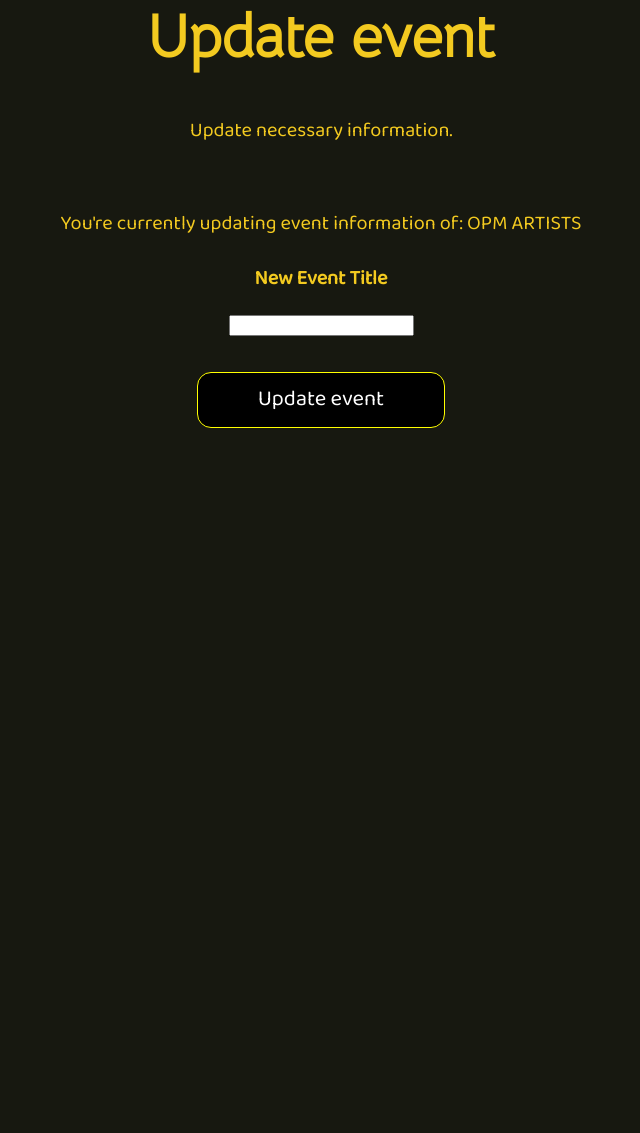
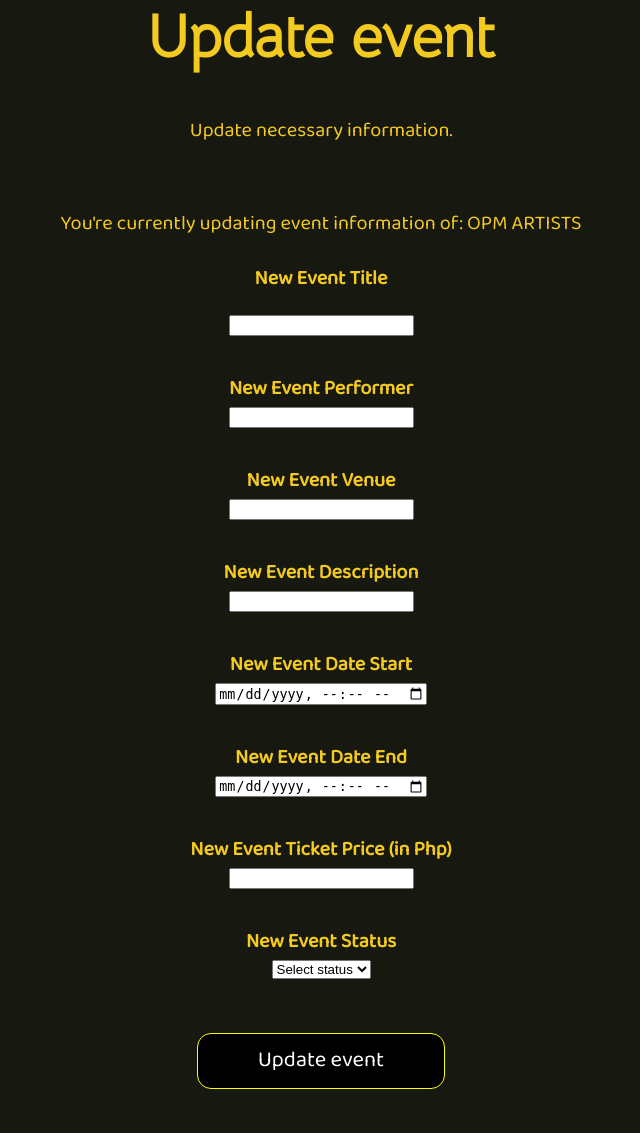
Before and after one commit to whoiscram/Server-Side-Web-Scripting-College-Requirment-, a PHP site: page /admin/edit_event.php?id=1 in a window 1280 px wide. Shown: the part 41-1174 px from the top of the page, without its empty margins (319-959 px from the left). Before the commit the page ends 469 px from the top, so only its background shows below. Run offline with PHP 8.4, Linux system fonts and the light colour scheme; a user stored in the database is signed in; data comes from the database, SQL or seed files in the repository.

Commit message:
modify edit_event.php

```diff
--- a/admin/edit_event.php
+++ b/admin/edit_event.php
@@ -27,11 +27,26 @@ $row = $sql->fetch(PDO::FETCH_ASSOC);
 if (isset($_REQUEST['update'])) {
     $id = $_REQUEST['id'];
     $title = filter_var($_REQUEST['title'], FILTER_SANITIZE_STRING);
+    $performer = filter_var($_REQUEST['performer'], FILTER_SANITIZE_STRING);
+    $venue = filter_var($_REQUEST['venue'], FILTER_SANITIZE_STRING);
+    $description = filter_var($_REQUEST['description'], FILTER_SANITIZE_STRING);
+    $date_start = filter_var($_REQUEST['date_start'], FILTER_SANITIZE_STRING);
+    $date_end = filter_var($_REQUEST['date_end'], FILTER_SANITIZE_STRING);
+    $ticket_price = filter_var($_REQUEST['ticket_price'], FILTER_SANITIZE_STRING);
+    $status = filter_var($_REQUEST['status'], FILTER_SANITIZE_STRING);
+
     try {
-        $sql = $db->prepare("UPDATE events SET title=:title WHERE id = :id");
+        $sql = $db->prepare("UPDATE events SET title=:title, performer=:performer, venue=:venue, description=:description, date_start=:date_start, date_end=:date_end, ticket_price=:ticket_price, status=:status WHERE id = :id");
         $sql->execute([
             ':id' => $id,
             ':title' => $title,
+            ':performer' => $performer,
+            ':venue' => $venue,
+            ':description' => $description,
+            ':date_start' => $date_start,
+            ':date_end' => $date_end,
+            ':ticket_price' => $ticket_price,
+            ':status' => $status
         ]);
     } catch (PDOException $e) {
         $pdoerror = $e->getMessage();
@@ -66,7 +81,6 @@ if (isset($_REQUEST['update'])) {
                 <label for="title"><b>New Event Title</b></label><br><br>
                 <input class="form-control" type="text" name="title" required><br><br><br>
 
-                <!--
                 <label for="performer"><b>New Event Performer</b></label><br>
                 <input class="form-control" type="text" name="performer" required><br><br><br>
 
@@ -94,7 +108,6 @@ if (isset($_REQUEST['update'])) {
                     <option value="Cancelled">Cancelled</option>
                     <option value="Finished">Finished</option>
                 </select><br><br><br><br>
-                -->
 
                 <input type="submit" name="update" value="Update event"><br><br><br>
 
```
